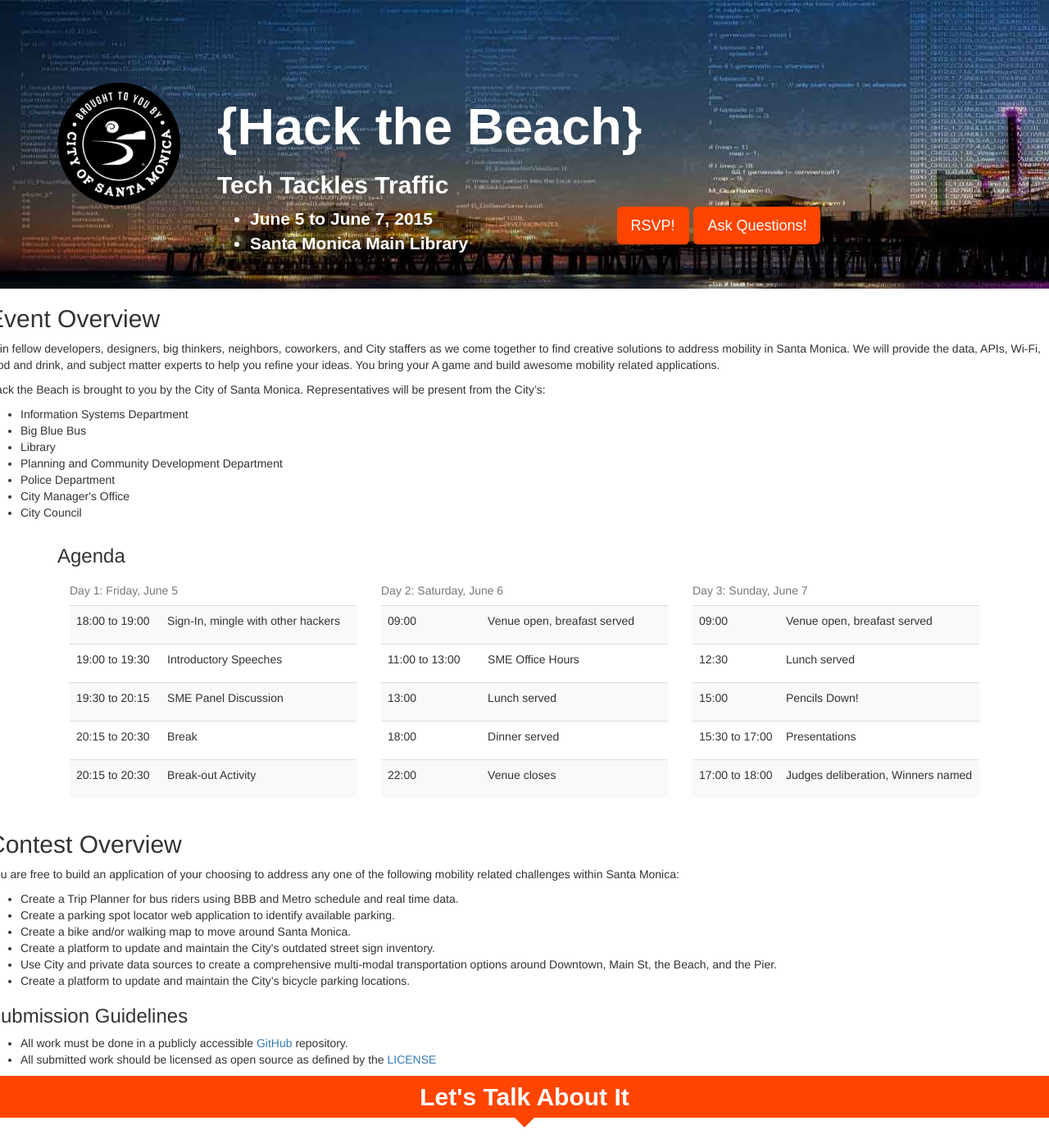
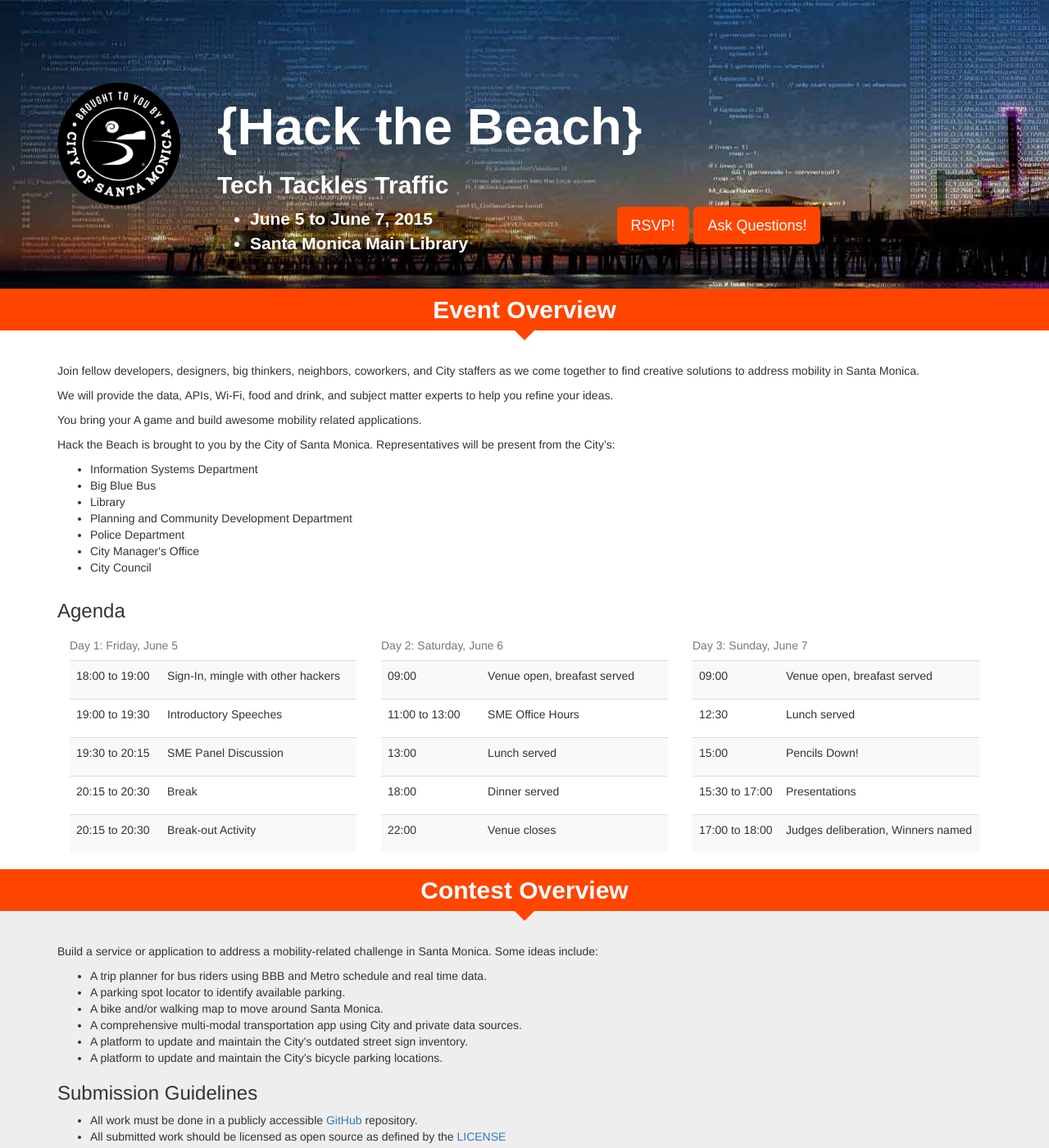
Before and after one commit to CityofSantaMonica/hackthebeach, a Jekyll site: the page built from index.html, in a window 1280 px wide and 1400 px high. Shown: the whole window at 82% size. Built offline with Jekyll 4.4.1, drawn with Linux system fonts in a browser that asks for light colours; nearby versions of some CDN libraries; comment, search, counter and statistics services are not loaded.

Commit message:
reorg content

```diff
--- a/_includes/contestOverview.html
+++ b/_includes/contestOverview.html
@@ -1,12 +1,15 @@
-<h2>Contest Overview</h2>
-<p>You are free to build an application of your choosing to address any one of the following mobility related challenges within Santa Monica:</p>
-<ul>
-  <li>Create a Trip Planner for bus riders using BBB and Metro schedule and real time data.</li>
-  <li>Create a parking spot locator web application to identify available parking.</li>
-  <li>Create a bike and/or walking map to move around Santa Monica.</li>
-  <li>Create a platform to update and maintain the City's outdated street sign inventory.</li>
-  <li>Use City and private data sources to create a comprehensive multi-modal transportation options around Downtown, Main St, the Beach, and the Pier.</li>
-  <li>Create a platform to update and maintain the City’s bicycle parking locations.</li>
-</ul>
+<h2 class="section">Contest Overview</h2>
 
-{% include submissionGuidelines.html %}
+<div class="container">
+  <p>Build a service or application to address a mobility-related challenge in Santa Monica. Some ideas include:</p>
+  <ul>
+    <li>A trip planner for bus riders using BBB and Metro schedule and real time data.</li>
+    <li>A parking spot locator to identify available parking.</li>
+    <li>A bike and/or walking map to move around Santa Monica.</li>
+    <li>A comprehensive multi-modal transportation app using City and private data sources.</li>
+    <li>A platform to update and maintain the City's outdated street sign inventory.</li>
+    <li>A platform to update and maintain the City’s bicycle parking locations.</li>
+  </ul>
+
+  {% include submissionGuidelines.html %}
+</div>
--- a/_includes/eventOverview.html
+++ b/_includes/eventOverview.html
@@ -1,6 +1,11 @@
-<h2>Event Overview</h2>
-<p>Join fellow developers, designers, big thinkers, neighbors, coworkers, and City staffers as we come together to find creative solutions to address mobility in Santa Monica. We will provide the data, APIs, Wi-Fi, food and drink, and subject matter experts to help you refine your ideas. You bring your A game and build awesome mobility related applications.</p>
+<h2 class="section">Event Overview</h2>
+
+<div class="container">
+  <p>Join fellow developers, designers, big thinkers, neighbors, coworkers, and City staffers as we come together to find creative solutions to address mobility in Santa Monica.
+  <p>We will provide the data, APIs, Wi-Fi, food and drink, and subject matter experts to help you refine your ideas.</p>
+  <p>You bring your A game and build awesome mobility related applications.</p>
   <p>Hack the Beach is brought to you by the City of Santa Monica. Representatives will be present from the City’s:</p>
+
   <ul>
     <li>Information Systems Department</li>
     <li>Big Blue Bus</li>
@@ -10,3 +15,4 @@
     <li>City Manager's Office</li>
     <li>City Council</li>
   </ul>
+</div>
--- a/index.html
+++ b/index.html
@@ -23,7 +23,7 @@
   </div>
 </div>
 
-<div class="row">
+<div class="row contest">
   {% include contestOverview.html %}
 </div>
 
```
Lines whose indentation alone changed are shown as unchanged.
